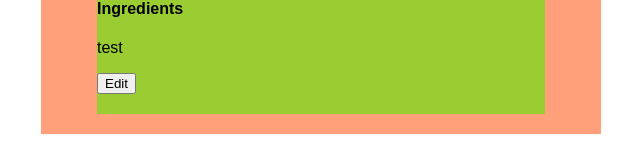
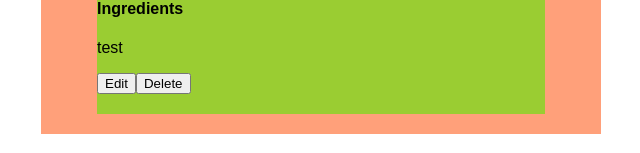
Before and after one commit to jmintb/recipe-box, a React (Create React App) app: page / in a window 1280 px wide. Both pictures are taken after a click on the item "Test". Shown: the part 156-309 px from the top of the page, without its empty margins (249-889 px from the left). Built offline with nearby package versions, Linux system fonts and the light colour scheme.

Commit message:
Added newRecipe property to new recipes, inorder to make sure they are in editing mode when added.

```diff
--- a/src/App.js
+++ b/src/App.js
@@ -7,6 +7,7 @@ class RecipeBox extends Component {
     super(props);
     this.handleAddRecipe = this.handleAddRecipe.bind(this);
     this.saveRecipeChanges = this.saveRecipeChanges.bind(this);
+    this.deleteRecipe = this.deleteRecipe.bind(this);
 
     this.state = {
       recipes: [{title: 'Test',
@@ -20,7 +21,8 @@ class RecipeBox extends Component {
     recipes.push({
       title: '',
       guide: '',
-      ingredients: ''
+      ingredients: '',
+      newRecipe: true
     });
     this.setState(recipes);
   }
@@ -32,10 +34,19 @@ class RecipeBox extends Component {
     console.log('recipes: ' +(index));
   }
 
+  deleteRecipe(index) {
+    var recipes = this.state.recipes.slice();
+    recipes.splice(index, 1);
+    this.setState({recipes: recipes});
+  }
+
   render() {
     return(
       <div className="container">
-        <RecipeList recipes = {this.state.recipes} editRecipe = {this.saveRecipeChanges}/>
+        <RecipeList
+          recipes = {this.state.recipes}
+          editRecipe = {this.saveRecipeChanges}
+          deleteRecipe = {this.deleteRecipe}/>
         <button className="button-theme" onClick={this.handleAddRecipe}> AddRecipe </button>
       </div>
     );
@@ -57,6 +68,7 @@ class RecipeList extends Component{
           key = {index}
           index= {index}
           editRecipe = {this.props.editRecipe}
+          deleteRecipe = {this.props.deleteRecipe}
         />);
     });
 
@@ -80,7 +92,8 @@ class ListItem extends Component{
     this.titleClicked = this.titleClicked.bind(this);
     this.startEditing = this.startEditing.bind(this);
     this.saveChanges = this.saveChanges.bind(this);
-    this.state = {state: 'collapsed'};
+    this.delete = this.delete.bind(this);
+    this.state = {state: this.props.recipeData.newRecipe ? 'editing' : 'collapsed'};
   }
 
   titleClicked(e) {
@@ -93,6 +106,10 @@ class ListItem extends Component{
 
   startEditing(e) {
     this.setState({state: 'editing'});
+  }
+
+  delete(e) {
+    this.props.deleteRecipe(this.props.index);
   }
 
   saveChanges() {
@@ -138,6 +155,7 @@ class ListItem extends Component{
         <h4> Ingredients </h4>
         <p> {recipeData.ingredients}</p>
         <button onClick = {this.startEditing}>Edit</button>
+        <button onClick = {this.delete}>Delete</button>
       </li>
     );
   }
```
